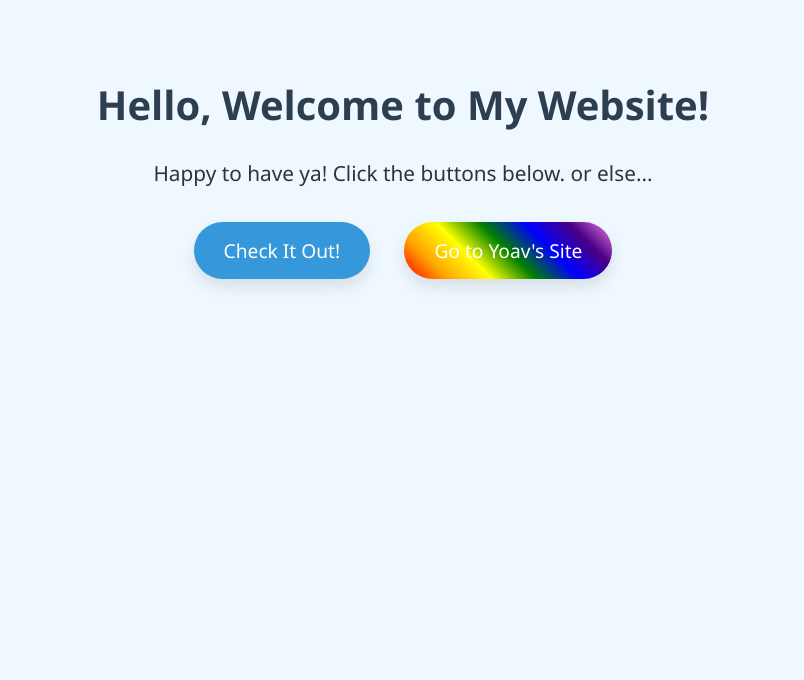
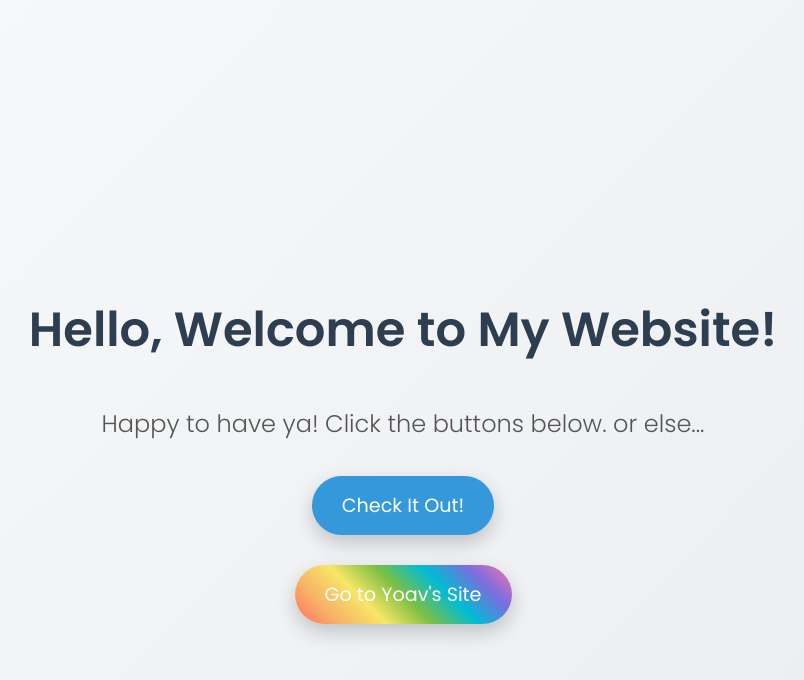
Before and after one commit to Yoav-Friedman/Projects, a plain HTML site: page index.html in a window 1280 px wide. Shown: the whole page, without its empty margins (237-1041 px from the left). Drawn offline with Linux system fonts and the light colour scheme.

Commit message:
Update index.html

```diff
--- a/index.html
+++ b/index.html
@@ -6,21 +6,31 @@
     <title>Welcome to My Website</title>
     <style>
         body {
-            font-family: 'Segoe UI', Tahoma, Geneva, Verdana, sans-serif;
-            background-color: #f0f8ff;
+            font-family: 'Poppins', sans-serif;
+            background: linear-gradient(135deg, #f8f9fa 0%, #e9ecef 100%);
             color: #333;
             text-align: center;
             padding: 50px;
             margin: 0;
+            display: flex;
+            flex-direction: column;
+            justify-content: center;
+            align-items: center;
+            height: 100vh;
+            overflow: hidden;
         }
         h1 {
             color: #2c3e50;
-            font-size: 2.5em;
+            font-size: 3em;
+            margin-bottom: 20px;
+            animation: fadeIn 1s ease-out;
         }
         p {
-            font-size: 1.3em;
+            font-size: 1.5em;
             margin: 20px 0;
             font-weight: 300;
+            color: #555;
+            animation: fadeIn 1.5s ease-out;
         }
         .button {
             display: inline-block;
@@ -30,17 +40,18 @@
             background-color: #3498db;
             text-decoration: none;
             border-radius: 50px;
-            box-shadow: 0 8px 15px rgba(0, 0, 0, 0.1);
+            box-shadow: 0 8px 20px rgba(0, 0, 0, 0.2);
             transition: all 0.3s ease;
             margin: 15px;
             position: relative;
             overflow: hidden;
             z-index: 1;
+            animation: slideInUp 1s ease-out;
         }
         .button:hover {
             background-color: #2980b9;
-            box-shadow: 0 15px 20px rgba(0, 0, 0, 0.2);
-            transform: translateY(-3px);
+            box-shadow: 0 15px 30px rgba(0, 0, 0, 0.3);
+            transform: translateY(-5px);
         }
         .button::before {
             content: '';
@@ -48,7 +59,7 @@
             left: 50%;
             top: 50%;
             transform: translate(-50%, -50%) scale(0);
-            background: rgba(255, 255, 255, 0.2);
+            background: rgba(255, 255, 255, 0.3);
             width: 300%;
             height: 300%;
             transition: all 0.5s ease;
@@ -59,15 +70,26 @@
             transform: translate(-50%, -50%) scale(1);
         }
         .rainbow-button {
-            background: linear-gradient(45deg, red, orange, yellow, green, blue, indigo, violet);
+            background: linear-gradient(45deg, #ff6f61, #f7b267, #f7e667, #7bc043, #00bcd4, #7b6ddf, #f973ab);
             color: white;
             border: none;
+            animation: slideInUp 1.2s ease-out;
         }
         .rainbow-button:hover {
-            opacity: 0.9;
-            transform: scale(1.05);
+            opacity: 0.95;
+            transform: scale(1.1);
+            background-size: 200%;
+        }
+        @keyframes fadeIn {
+            from { opacity: 0; }
+            to { opacity: 1; }
+        }
+        @keyframes slideInUp {
+            from { transform: translateY(100px); opacity: 0; }
+            to { transform: translateY(0); opacity: 1; }
         }
     </style>
+    <link href="https://fonts.googleapis.com/css2?family=Poppins:wght@300;400;600&display=swap" rel="stylesheet">
 </head>
 <body>
     <h1>Hello, Welcome to My Website!</h1>
```
